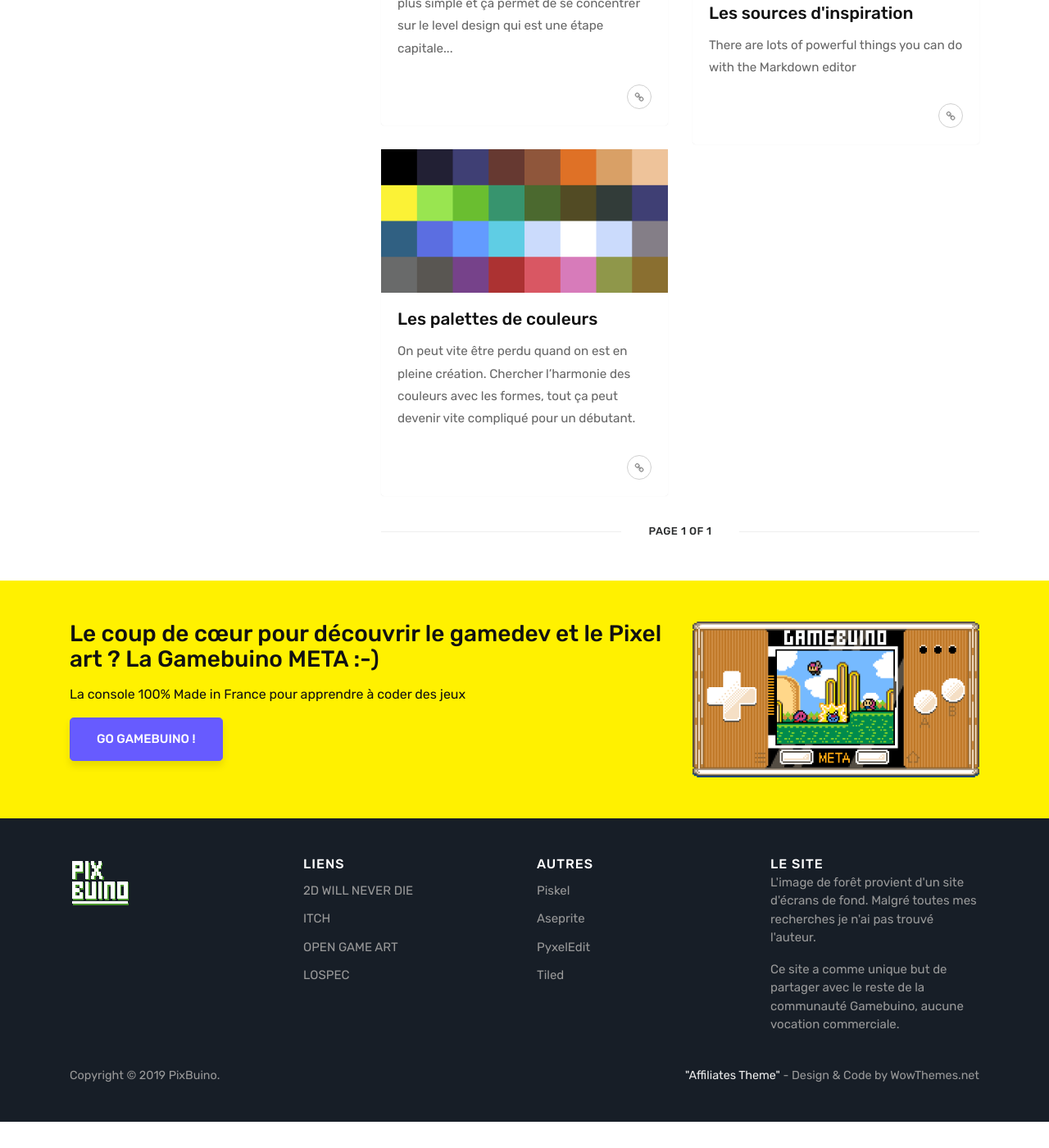
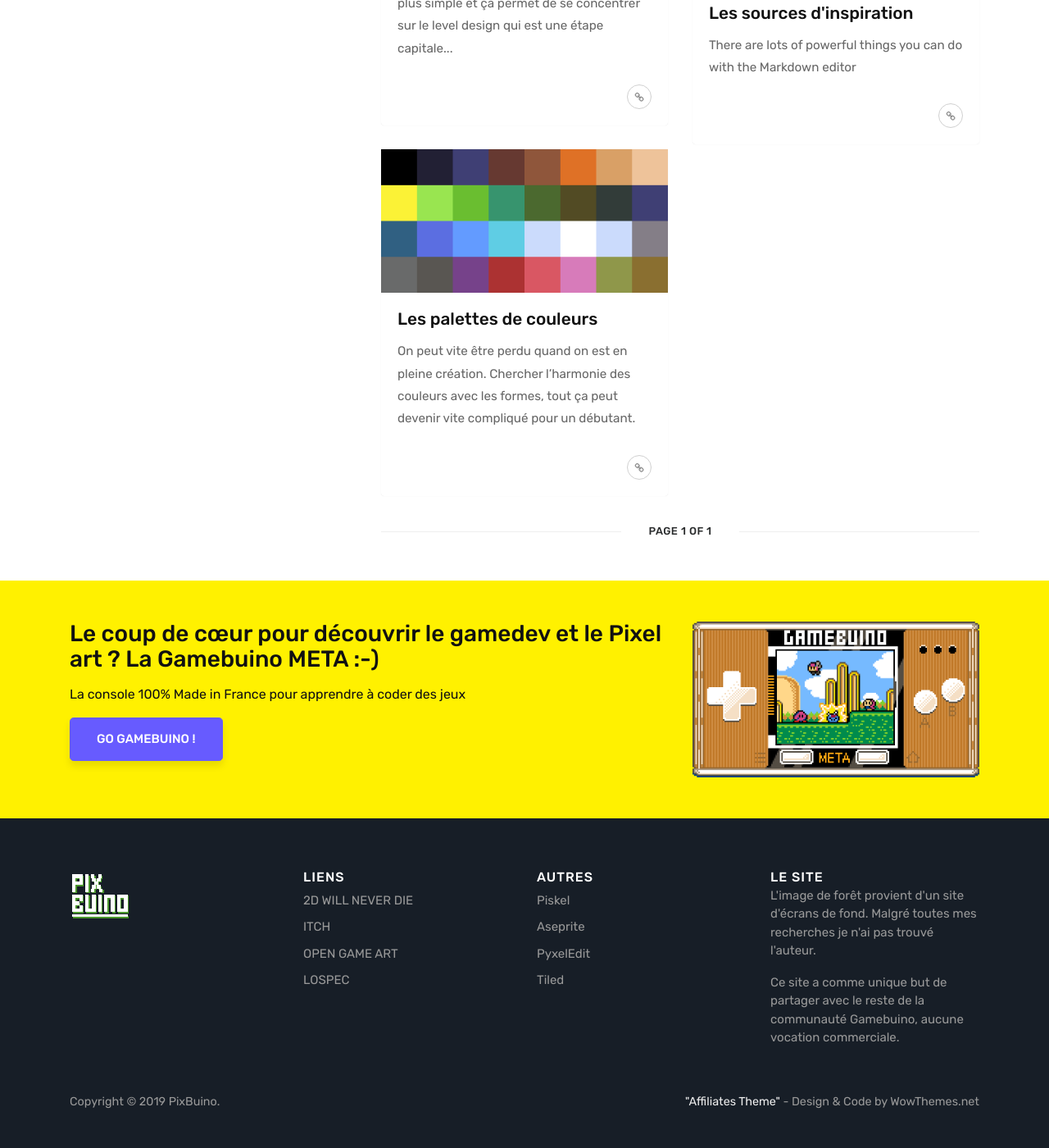
Before and after one commit to Maxibuino/PixBuino, a Jekyll site: the page built from index.html, in a window 1280 px wide and 1400 px high, scrolled down 1967 px. Shown: the whole window at 82% size. Built offline with Jekyll 4.4.1, drawn with Linux system fonts in a browser that asks for light colours; the list of posts is cut into pages by our own code; comment, search, counter and statistics services are not loaded; before the commit the page ends 3335 px from its top, so only the background shows below that.

Commit message:
Update theme.css

```diff
--- a/assets/css/theme.css
+++ b/assets/css/theme.css
@@ -396,10 +396,10 @@ span.post-name a,span.post-read-more a:hover {
 }
 .footer a {color:inherit;}
 .footer a:hover {color:#fff; text-decoration:none;}
-.footer-widget {margin-bottom: 1rem;    margin-top: 1rem;font-size:15px;}
+.footer-widget {margin-bottom: 2rem;    margin-top: 2rem;font-size:15px;}
 .footer-widget h5.title {font-size:16px; text-transform:uppercase;letter-spacing:1px;color:#fff;margin-bottom: 2px;}
 .footer-widget ul {list-style:none;padding-left:0;}
-.footer-widget ul li {margin:12px 0;}
+.footer-widget ul li {margin:8px 0 10px 0;}
 .footer-widget .recent-posts img {float:left;margin-right:10px;}
 .footer .textwidget a {    border-bottom: 1px dashed;}
 .beforefooter h3 {margin-bottom:1rem;}
```
